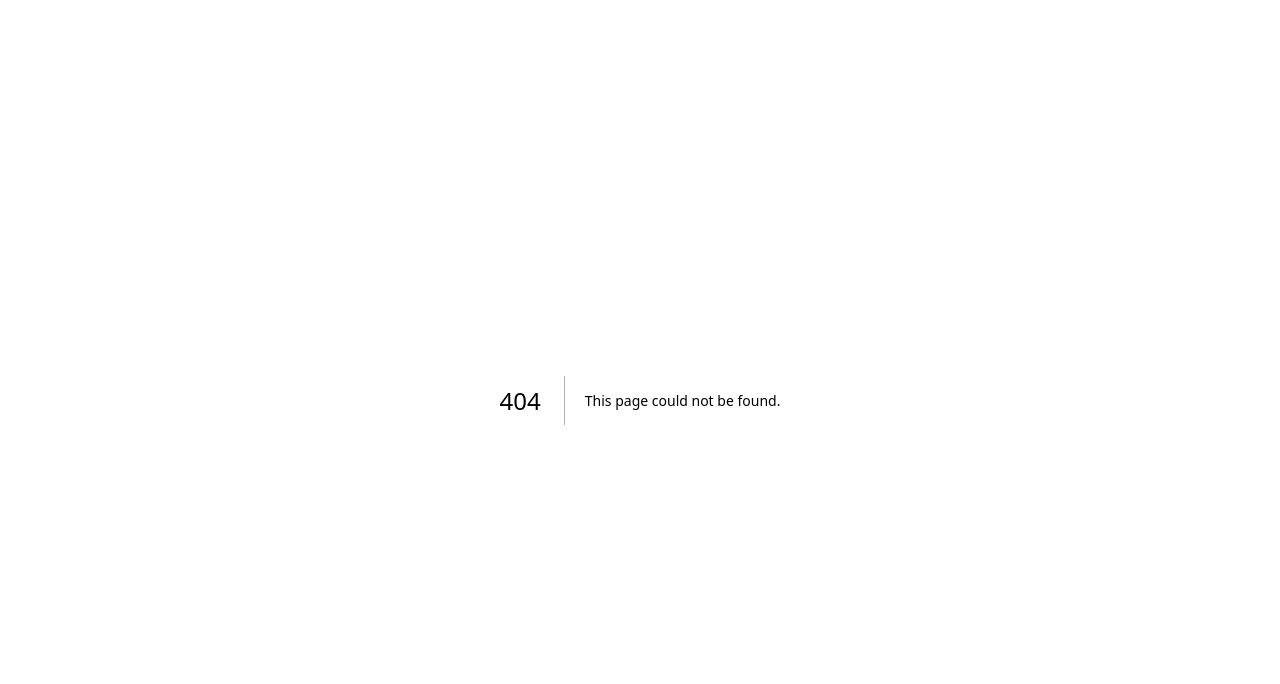
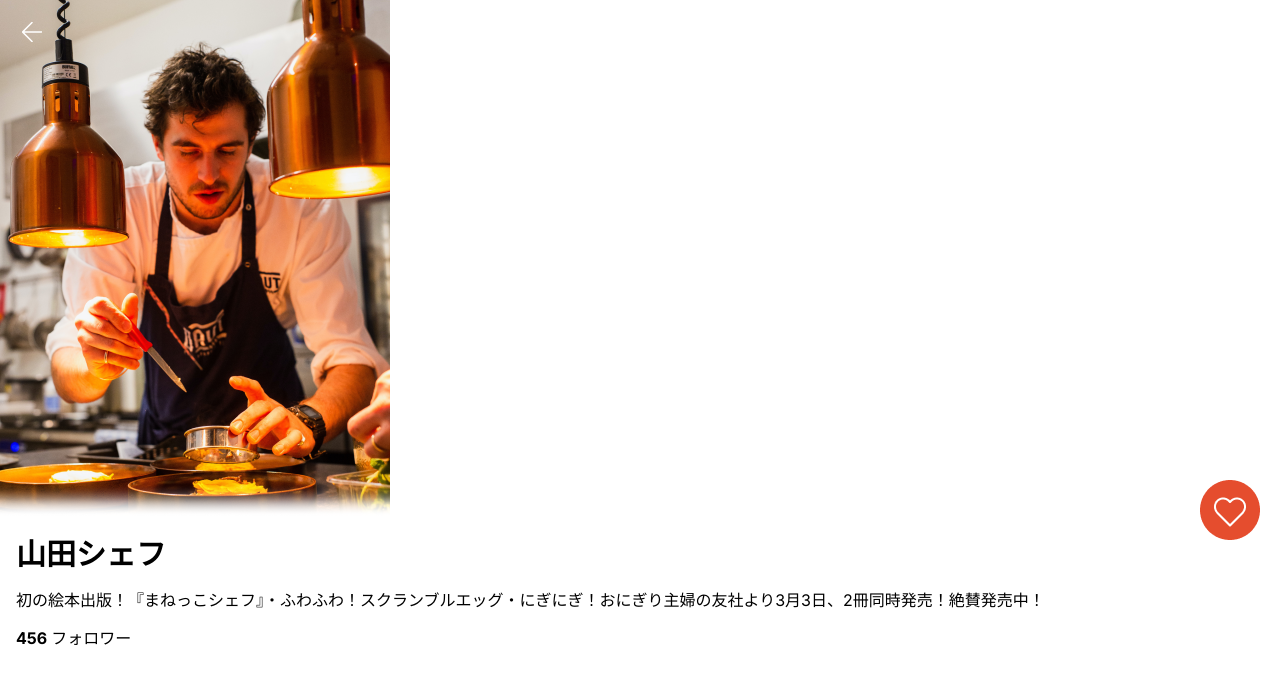
Before and after one commit to qin-team-recipe/09-frontend, a Next.js app: page /chef/1 in a window 1280 px wide. Before the commit this address had no page. Shown: the top 684 px of the page. Built offline with nearby package versions, Linux system fonts and the light colour scheme.

Commit message:
add: SP シェフ紹介セクションを追加

```diff
--- /dev/null
+++ b/src/app/chef/[id]/page.tsx
@@ -0,0 +1,32 @@
+import Image from "next/image"
+import React from "react"
+import { BackIcon } from "@/components/BackIcon"
+import ChefInfo from "@/components/ChefInfo"
+
+const ChefDetailPage = () => {
+  return (
+    <div>
+      <div className="relative">
+        <BackIcon />
+        <Image src="/chefImage.png" alt="chef image" width={390} height={520} />
+        {/* TODO: 他の方がComponent化するので画像のみ配置、後で変更する */}
+        <Image
+          src="/heartIcon.png"
+          className="absolute -bottom-5 right-5"
+          alt="heart icon"
+          width={60}
+          height={60}
+        />
+      </div>
+      <ChefInfo
+        name={"山田シェフ"}
+        description={
+          "初の絵本出版！『まねっこシェフ』・ふわふわ！スクランブルエッグ・にぎにぎ！おにぎり主婦の友社より3月3日、2冊同時発売！絶賛発売中！"
+        }
+        follower={456}
+      />
+    </div>
+  )
+}
+
+export default ChefDetailPage
--- /dev/null
+++ b/src/components/BackIcon.tsx
@@ -0,0 +1,18 @@
+"use client"
+import Image from "next/image"
+import { useRouter } from "next/navigation"
+
+export const BackIcon = () => {
+  const router = useRouter()
+
+  return (
+    <Image
+      onClick={() => router.back()}
+      className="absolute left-4 top-4"
+      src="/back.png"
+      alt="back icon"
+      width={32}
+      height={32}
+    />
+  )
+}
--- /dev/null
+++ b/src/components/ChefInfo.tsx
@@ -0,0 +1,23 @@
+import { FC } from "react"
+
+type ChefInfoProps = {
+  name: string
+  description: string
+  follower: number
+}
+
+const ChefInfo: FC<ChefInfoProps> = (props) => {
+  const { name, description, follower } = props
+  return (
+    <div className="mx-4 mt-4">
+      <p className="text-3xl font-bold">{name}</p>
+      <p className="mt-4 ">{description}</p>
+      <div className="mt-3.5 flex">
+        <p className="mr-1 font-bold">{follower}</p>
+        <p>フォロワー</p>
+      </div>
+    </div>
+  )
+}
+
+export default ChefInfo
```
